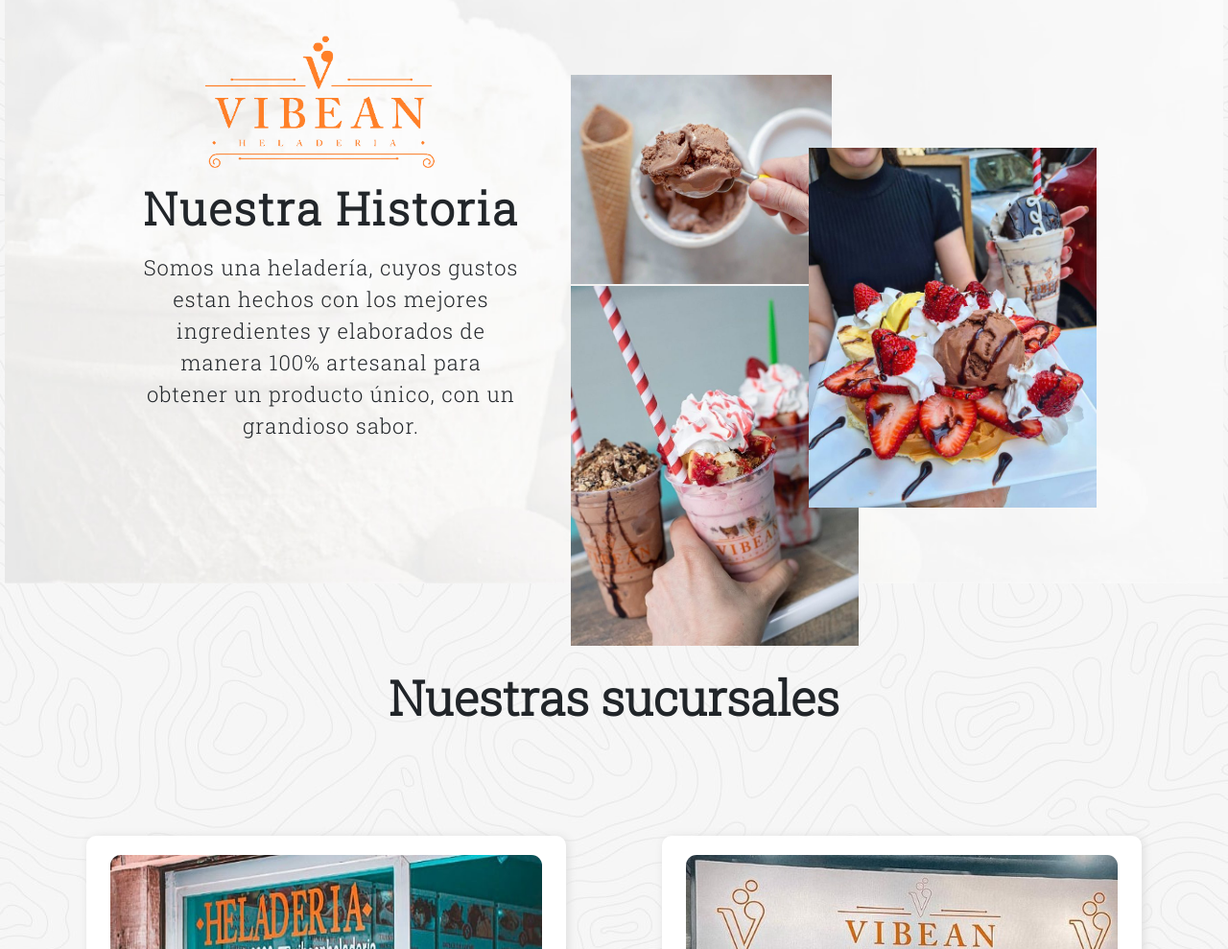
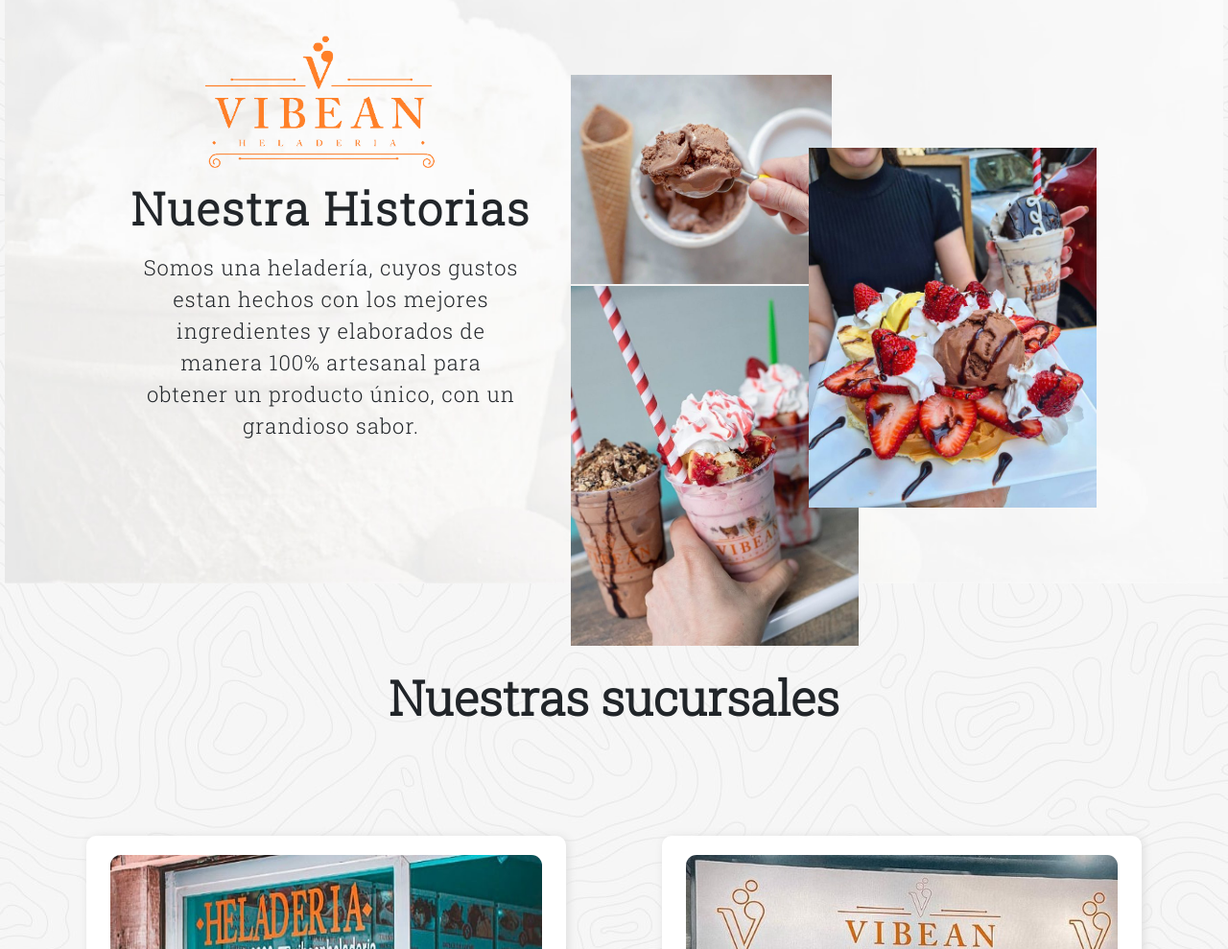
Before and after one commit to FabianDaSilva/vibean, a website: page index.html in a window 1280 px wide. Shown: the part 1012-2001 px from the top of the page at 96% size. Drawn offline with nearby package versions, Linux system fonts and the light colour scheme.

Commit message:
Agregue una letra al index

```diff
--- a/index.html
+++ b/index.html
@@ -61,7 +61,7 @@
     <section class="historiaHome">
         <div class="izq">
             <img src="./img/logo.png" alt="" class="imgHome">
-            <h1 class="tituloSpan">Nuestra Historia</h1>
+            <h1 class="tituloSpan">Nuestra Historias</h1>
             <p class="parrafoHistoria"> Somos una heladería, cuyos gustos estan hechos con los mejores
                 ingredientes y elaborados de manera 100% artesanal para obtener un producto único, con un grandioso
                 sabor.
```
